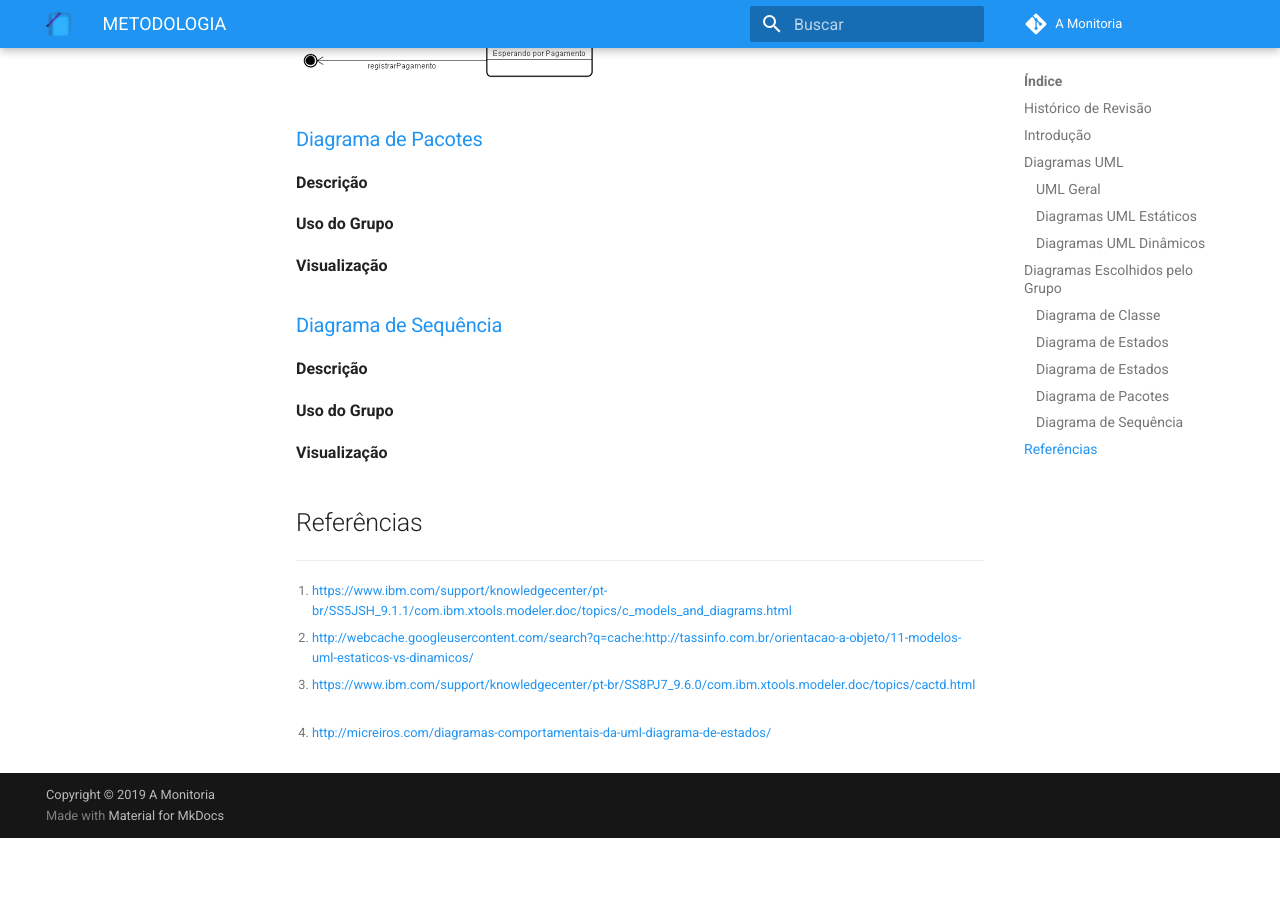
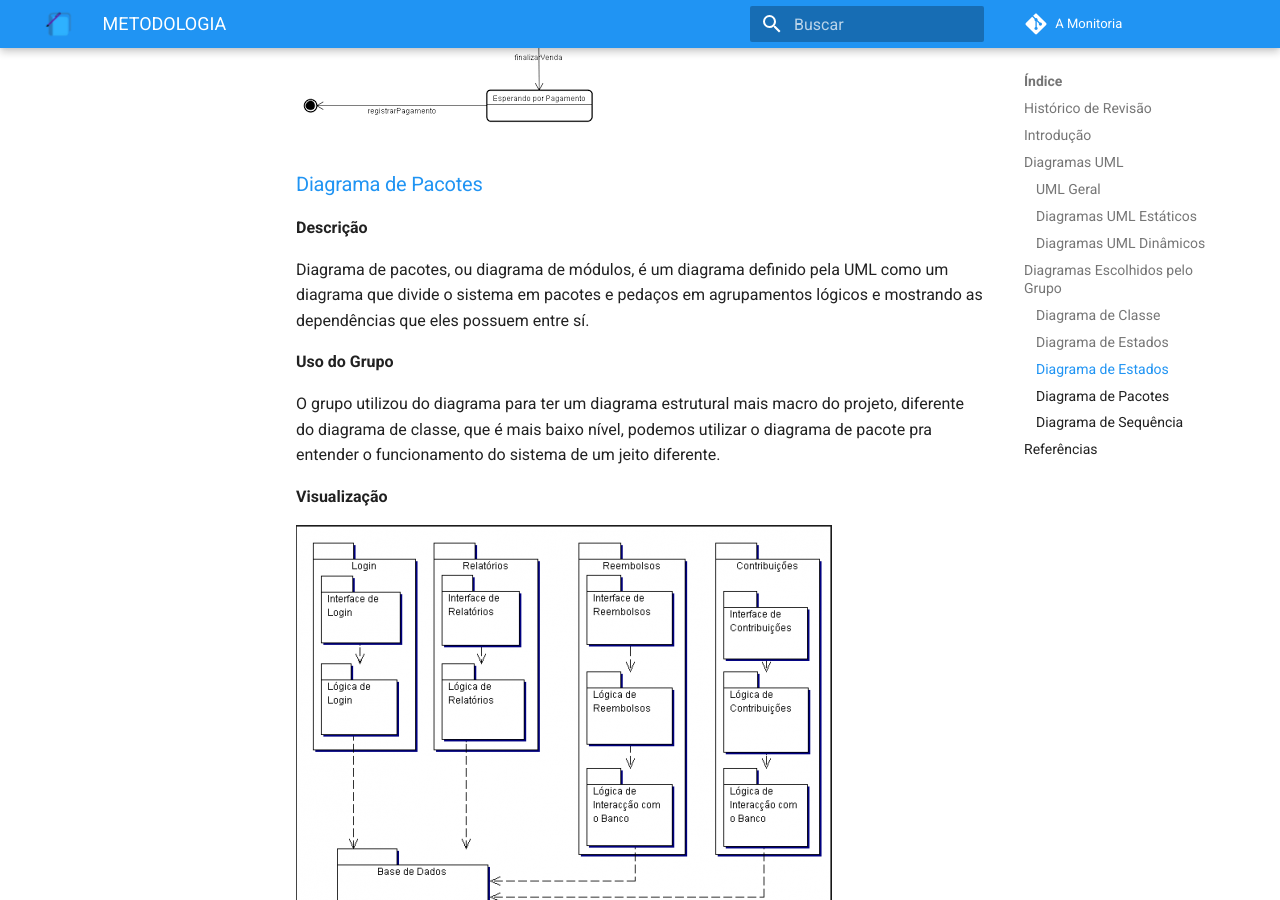
Before and after one commit to 2019-2-arquitetura-desenho/wiki, an MkDocs documentation site: the page built from docs/dinamica_seminario_III/metodologia.md, in a window 1280 px wide and 900 px high, scrolled down 3231 px. Built offline with MkDocs 1.6.1 and Material for MkDocs 9.7.7, drawn with Linux system fonts in a browser that asks for light colours; comment, search, counter and statistics services are not loaded; old or Windows-style settings are respelled for this version of MkDocs; before the commit the page ends 4069 px from its top, so only the background shows below that; some of the changed text lies outside the part shown.

Commit message:
Adding package diagram explanations

```diff
--- a/docs/dinamica_seminario_III/metodologia.md
+++ b/docs/dinamica_seminario_III/metodologia.md
@@ -5,7 +5,7 @@
 | Data | Versão | Descrição | Autor(es)|
 |:----:|:------:|:---------:|:--------:|
 | 19/09/19 | 0.1 |  Criação do documento, indicação de tópicos e referências | [Joao Rossi](https://github.com/bielrossi15) |
-
+| 19/09/19 | 0.2 |  Adição do diagrama de pacotes | [Joao Rossi](https://github.com/bielrossi15) |
 
 ## Introdução
 
@@ -93,9 +93,15 @@ O grupo utilizou o diagrama de estados de uma maneira mais específica do que ao
 
 **Descrição**
 
+Diagrama de pacotes, ou diagrama de módulos, é um diagrama definido pela UML como um diagrama que divide o sistema em pacotes e pedaços em agrupamentos lógicos e mostrando as dependências que eles possuem entre sí.
+
 **Uso do Grupo**
 
+O grupo utilizou do diagrama para ter um diagrama estrutural mais macro do projeto, diferente do diagrama de classe, que é mais baixo nível, podemos utilizar o diagrama de pacote pra entender o funcionamento do sistema de um jeito diferente.
+
 **Visualização**
+
+![Diagrama de Pacotes](./assets/img/diagrama_pacotes_ex.png)
 
 ### [Diagrama de Sequência](./diagrama_seq.md)
 
```
Also changed, not shown: docs/dinamica_seminario_III/assets/img/diagrama_pacotes_ex.png (added).
